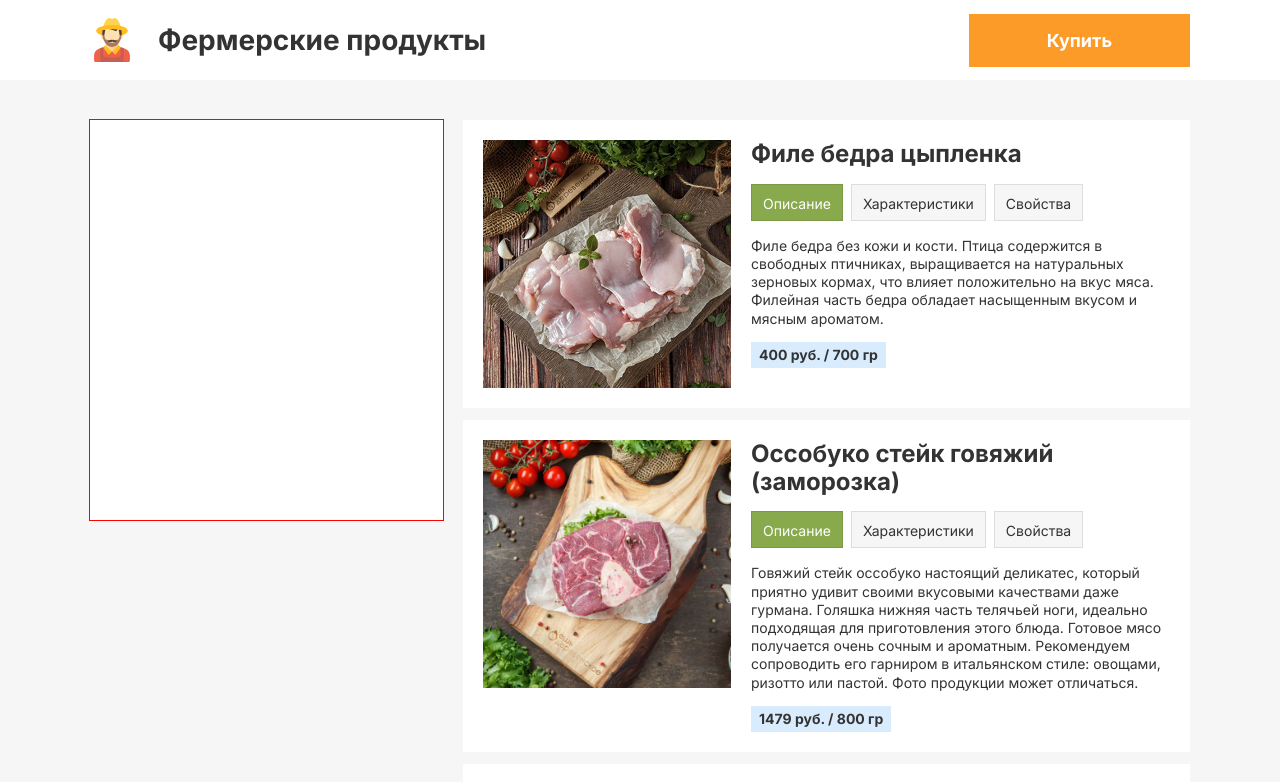
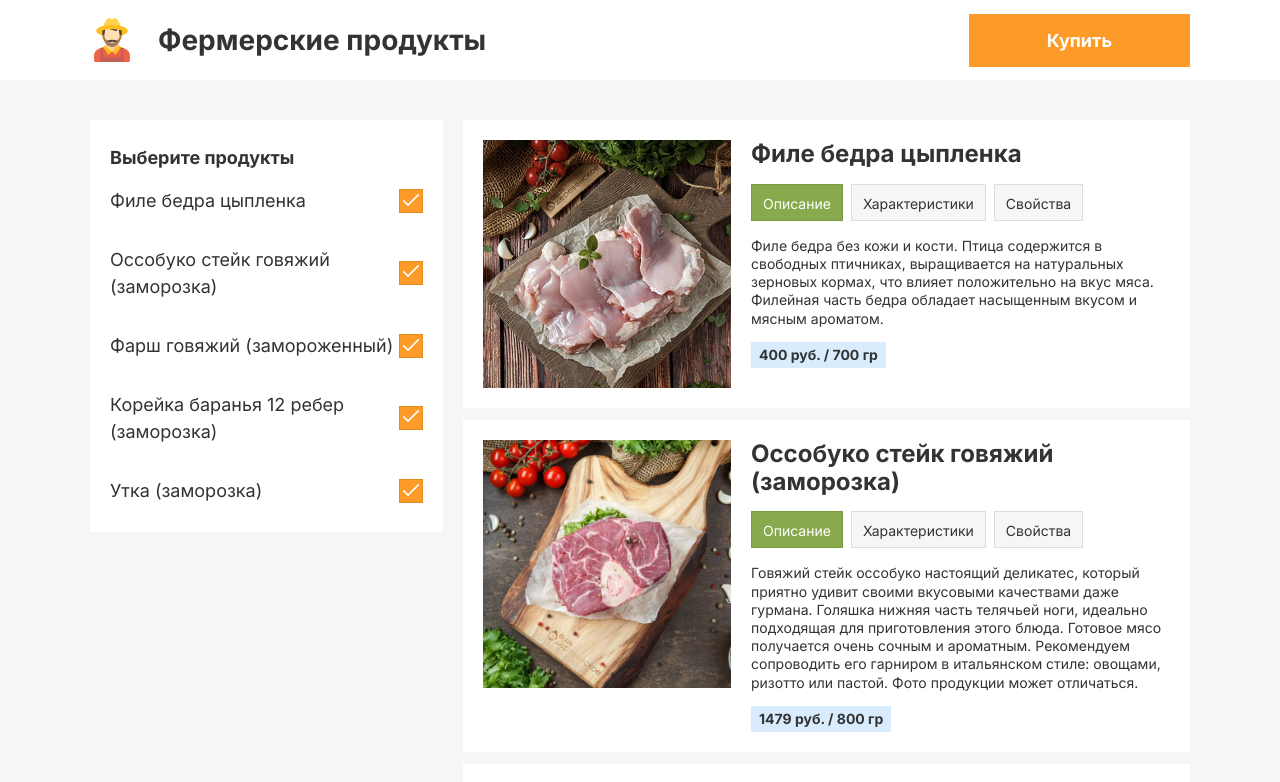
Before and after one commit to Chackmoole/farm-shop, a React (Create React App) app: page /order in a window 1280 px wide. Shown: the top 782 px of the page. Built offline with nearby package versions, Linux system fonts and the light colour scheme.

Commit message:
Добавлен компонент фильтра без логики

```diff
--- /dev/null
+++ b/src/components/blocks/order-page/order-filter-item/order-filter-item-styled.js
@@ -0,0 +1,49 @@
+import styled from "styled-components";
+import mark from "../../../../assets/svg/check-mark.svg";
+
+export const StyledOrderFilterItem = styled.li`
+  list-style: none;
+`;
+
+export const StyledOrderFilterItemLabel = styled.label`
+  position: relative;
+  display: flex;
+  justify-content: space-between;
+  padding: 16px 0;
+
+  &::before {
+    position: absolute;
+    content: "";
+    top: 50%;
+    transform: translateY(-50%);
+    right: 0;
+    width: 24px;
+    height: 24px;
+    background-color: ${(props) => props.theme.colors.colorOrange};
+    box-shadow: 0 0 0 1px rgba(0, 0, 0, 0.1) inset;
+  }
+
+  &::after {
+    position: absolute;
+    content: url("${mark}");
+    top: 47%;
+    transform: translateY(-50%);
+    right: 4px;
+    width: 16px;
+    height: 16px;
+  }
+`;
+
+export const StyledOrderFilterItemInput = styled.input`
+  position: absolute;
+  width: 1px;
+  height: 1px;
+  margin: -1px;
+  border: 0;
+  padding: 0;
+  white-space: nowrap;
+  -webkit-clip-path: inset(100%);
+  clip-path: inset(100%);
+  clip: rect(0 0 0 0);
+  overflow: hidden;
+`;
--- /dev/null
+++ b/src/components/blocks/order-page/order-filter-item/order-filter-item.jsx
@@ -0,0 +1,18 @@
+import {
+  StyledOrderFilterItem,
+  StyledOrderFilterItemInput,
+  StyledOrderFilterItemLabel,
+} from "./order-filter-item-styled";
+import { Text } from "../../../ui/text/text";
+
+export const OrderFilterItem = ({ name }) => {
+  return (
+    <StyledOrderFilterItem>
+      <StyledOrderFilterItemLabel>
+        <Text variant="body1">{name}</Text>
+
+        <StyledOrderFilterItemInput type="checkbox" />
+      </StyledOrderFilterItemLabel>
+    </StyledOrderFilterItem>
+  );
+};
--- a/src/components/blocks/order-page/order-filter/order-filter-styled.js
+++ b/src/components/blocks/order-page/order-filter/order-filter-styled.js
@@ -1,8 +1,9 @@
 import styled from "styled-components";
 
-export const StyledOrderFilter = styled.div`
+export const StyledOrderFilter = styled.ul`
   width: 353px;
   min-height: 400px;
   background-color: ${(props) => props.theme.colors.colorWhite};
-  outline: 1px solid red;
+  margin: 0;
+  padding: 24px 20px 12px 20px;
 `;
--- a/src/components/blocks/order-page/order-filter/order-filter.jsx
+++ b/src/components/blocks/order-page/order-filter/order-filter.jsx
@@ -1,5 +1,11 @@
 import { StyledOrderFilter } from "./order-filter-styled";
+import { Text } from "../../../ui/text/text";
 
-export const OrderFilter = () => {
-  return <StyledOrderFilter />;
+export const OrderFilter = ({ children }) => {
+  return (
+    <StyledOrderFilter>
+      <Text variant="body2">Выберите продукты</Text>
+      {children}
+    </StyledOrderFilter>
+  );
 };
--- a/src/components/blocks/order-page/order-page.jsx
+++ b/src/components/blocks/order-page/order-page.jsx
@@ -7,13 +7,24 @@ import { OrderCard } from "./order-card/order-card";
 import { products } from "../../../mock/products-data";
 import { PageWrapper } from "../../layout/page-wrapper/page-wrapper";
 import { OrderFilter } from "./order-filter/order-filter";
+import { OrderFilterItem } from "./order-filter-item/order-filter-item";
 
 export const OrderPage = () => {
   return (
     <StyledOrderPage>
       <PageWrapper>
         <StyledOrderPageBox>
-          <OrderFilter />
+          <OrderFilter>
+            {products.map((product) => {
+              return (
+                <OrderFilterItem
+                  key={product.id}
+                  name={product.name}
+                  // price={product.price}
+                />
+              );
+            })}
+          </OrderFilter>
           <StyledOrderCardWrapper>
             {products.map((item) => (
               <OrderCard
```
Also changed, not shown: src/mock/products-data.js (+0 -9 lines), src/assets/svg/check-mark.svg (added).
